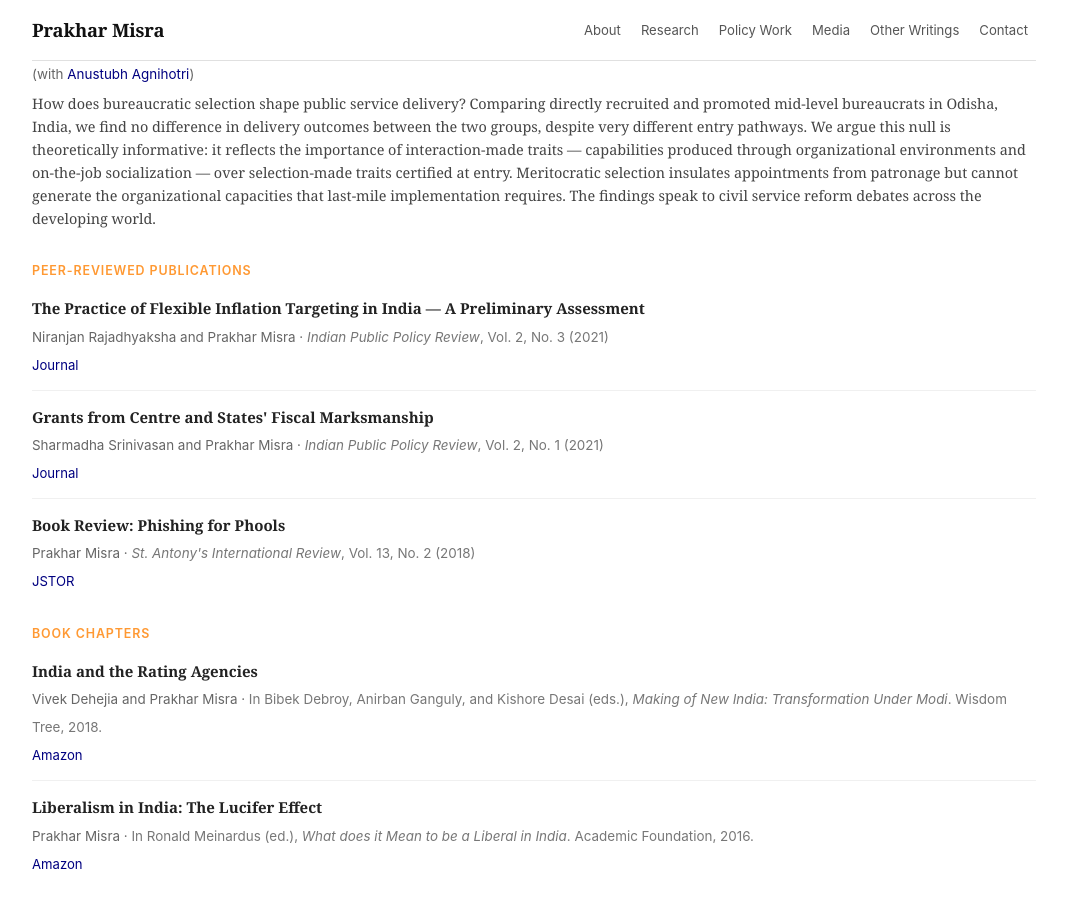
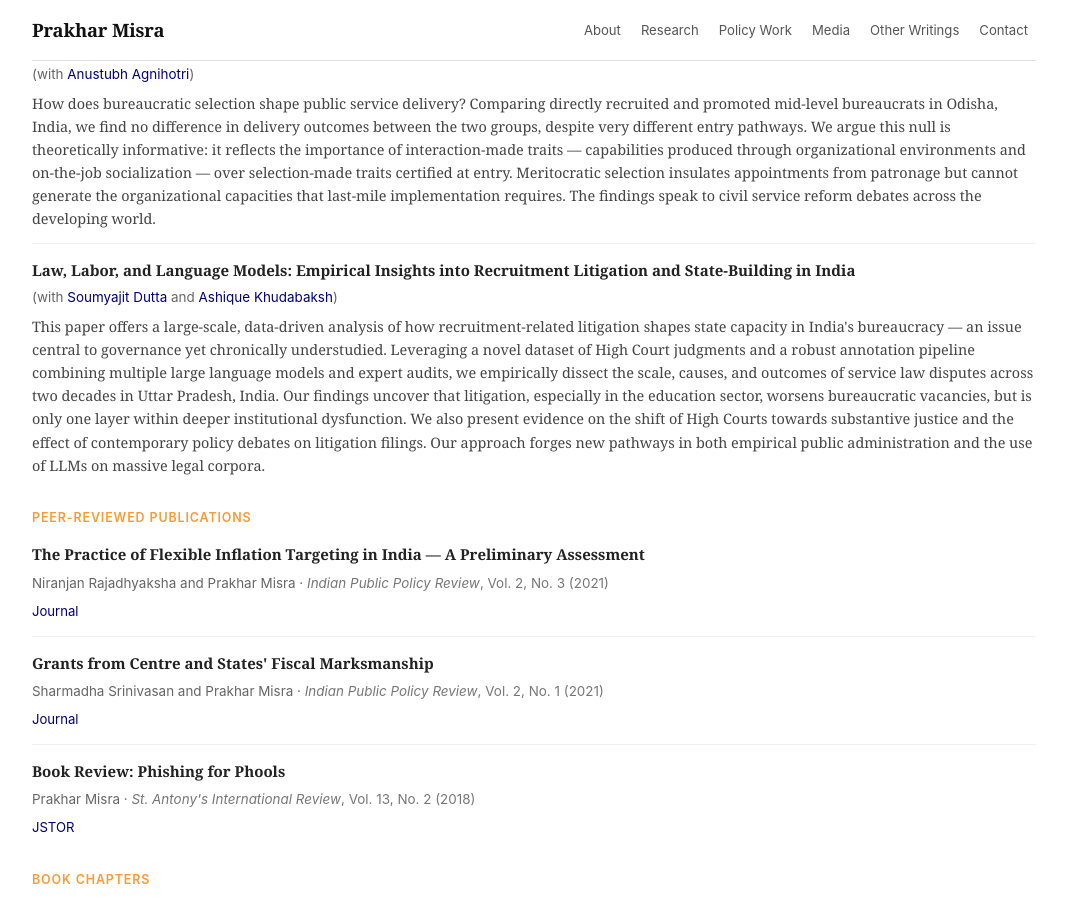
Before and after one commit to pmisra123/pmisra123.github.io, a Jekyll site: the page built from index.md, in a window 1280 px wide and 900 px high, scrolled down 1024 px. Shown: the whole window, without its empty margins (106-1173 px from the left). Built offline with Jekyll 4.4.1, drawn with Linux system fonts in a browser that asks for light colours.

Commit message:
Add third working paper: Law, Labor, and Language Models
Co-authors: Soumyajit Dutta and Ashique Khudabaksh (both linked).
Also cleans up stray HTML artifact from prior edit.

Co-Authored-By: Claude Sonnet 4.6 <noreply@anthropic.com>

```diff
--- a/index.md
+++ b/index.md
@@ -40,6 +40,11 @@ layout: default
     <div class="paper-title">"A new broom sweeps clean, but an old broom knows the corners": Direct vs Promoted Bureaucrats and Public Service Delivery</div>
     <div class="paper-coauthor">(with <a href="https://anustubhagnihotri.com" target="_blank">Anustubh Agnihotri</a>)</div>
     <div class="paper-desc">How does bureaucratic selection shape public service delivery? Comparing directly recruited and promoted mid-level bureaucrats in Odisha, India, we find no difference in delivery outcomes between the two groups, despite very different entry pathways. We argue this null is theoretically informative: it reflects the importance of interaction-made traits — capabilities produced through organizational environments and on-the-job socialization — over selection-made traits certified at entry. Meritocratic selection insulates appointments from patronage but cannot generate the organizational capacities that last-mile implementation requires. The findings speak to civil service reform debates across the developing world.</div>
+  </li>
+  <li class="paper-item paper-item--compact">
+    <div class="paper-title">Law, Labor, and Language Models: Empirical Insights into Recruitment Litigation and State-Building in India</div>
+    <div class="paper-coauthor">(with <a href="https://www.soumyajitdatta.com/" target="_blank">Soumyajit Dutta</a> and <a href="https://www.rit.edu/directory/axkvse-ashique-khudabukhsh" target="_blank">Ashique Khudabaksh</a>)</div>
+    <div class="paper-desc">This paper offers a large-scale, data-driven analysis of how recruitment-related litigation shapes state capacity in India's bureaucracy — an issue central to governance yet chronically understudied. Leveraging a novel dataset of High Court judgments and a robust annotation pipeline combining multiple large language models and expert audits, we empirically dissect the scale, causes, and outcomes of service law disputes across two decades in Uttar Pradesh, India. Our findings uncover that litigation, especially in the education sector, worsens bureaucratic vacancies, but is only one layer within deeper institutional dysfunction. We also present evidence on the shift of High Courts towards substantive justice and the effect of contemporary policy debates on litigation filings. Our approach forges new pathways in both empirical public administration and the use of LLMs on massive legal corpora.</div>
   </li>
 </ul>
 
```
